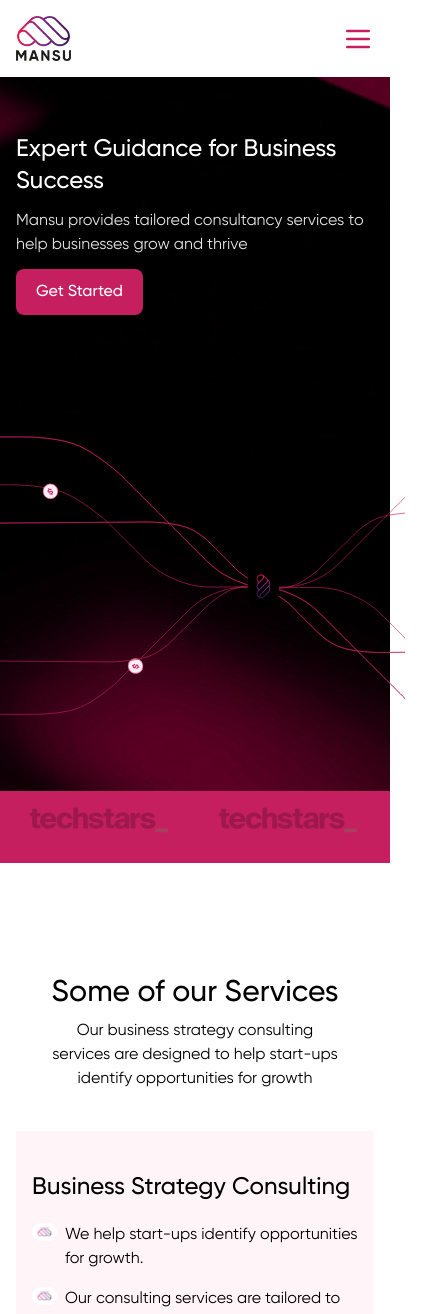
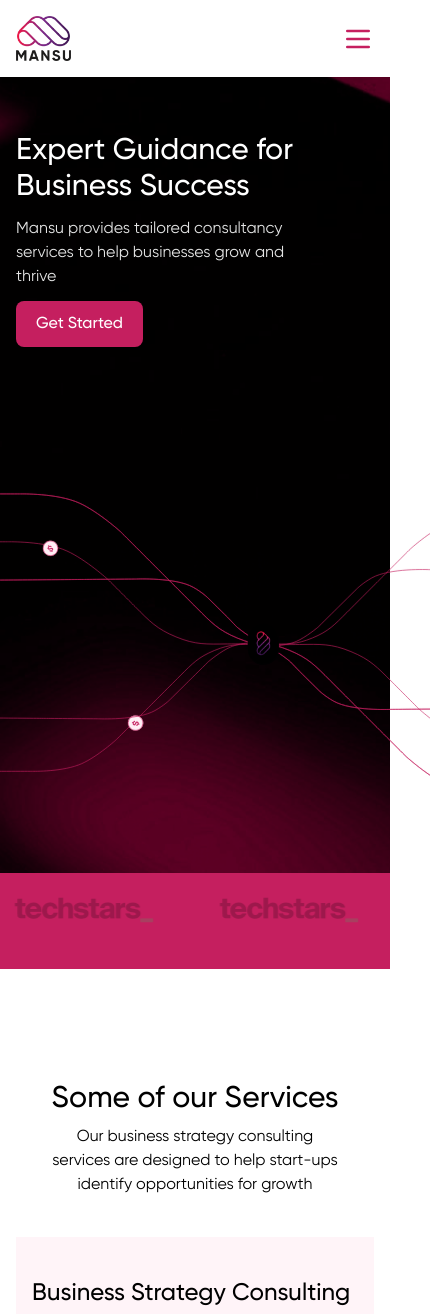
Before and after one commit to osazeejedi/mansu-, a Next.js app: page / in a window 390 px wide. Shown: the top 1314 px of the page, 430 px wide, since content can reach past the window. Built offline with nearby package versions, Linux system fonts and the light colour scheme.

Commit message:
update here

```diff
--- a/app/(home)/components/Hero.tsx
+++ b/app/(home)/components/Hero.tsx
@@ -22,10 +22,10 @@ const Hero = () => {
       <div className="container mx-auto flex flex-col md:flex-row">
         <div className="flex flex-col items-center justify-center px-4 py-14 md:p-4 ">
           <Reveal>
-            <h2 className="text-2xl md:text-5xl lg:text-6xl lg:w-4/5 mb-3 font-medium">
+            <h2 className="text-3xl md:text-5xl lg:text-6xl w-full xl:w-4/5 mb-3 font-medium">
               Expert Guidance for Business Success
             </h2>
-            <p className="text-secondary md:w-4/5 lg:w-3/5 mb-3">
+            <p className="text-secondary w-4/5 lg:w-3/5 mb-3">
               Mansu provides tailored consultancy services to help businesses
               grow and thrive
             </p>
@@ -33,7 +33,7 @@ const Hero = () => {
           </Reveal>
         </div>
 
-        <div className="rotate-90 md:rotate-0 h-[420px] md:h-full md:w-[500px]">
+        <div className="rotate-90 md:rotate-0 h-full  md:h-full md:w-[500px]">
           <Lottie options={defaultOptions} />
         </div>
       </div>
--- a/app/(home)/components/TrustedPartners.tsx
+++ b/app/(home)/components/TrustedPartners.tsx
@@ -16,16 +16,16 @@ const TrustedPartners = () => {
       slidesPerView: 2,
     },
     992: {
-      slidesPerView: 2,
+      slidesPerView: 3,
     },
     1200: {
-      slidesPerView: 3,
+      slidesPerView: 4,
     },
   };
 
   return (
     <div className="bg-primary text-white">
-      <div className="container mx-auto p-4  items-center">
+      <div className="py-6">
         <Swiper
           spaceBetween={20}
           slidesPerView={2}
@@ -39,7 +39,7 @@ const TrustedPartners = () => {
           onSwiper={(swiper) => console.log(swiper)}
         >
           <SwiperSlide>
-            <h4 className="font-medium text-sm sm:text-base md:text-xl">
+            <h4 className="font-medium md:text-xl">
               Trusted by <span className="font-bold">3000 customers</span>
             </h4>
           </SwiperSlide>
```
